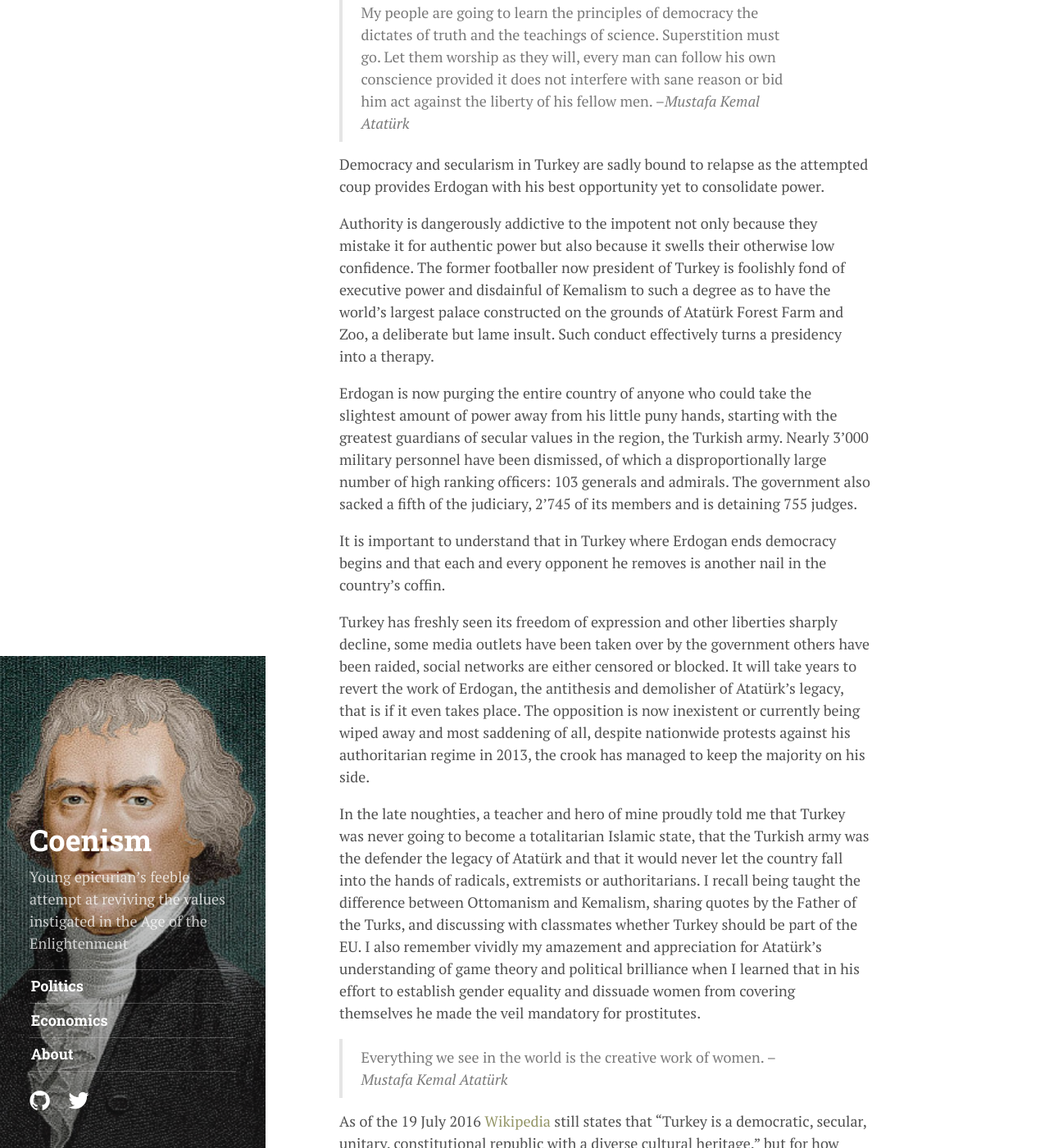
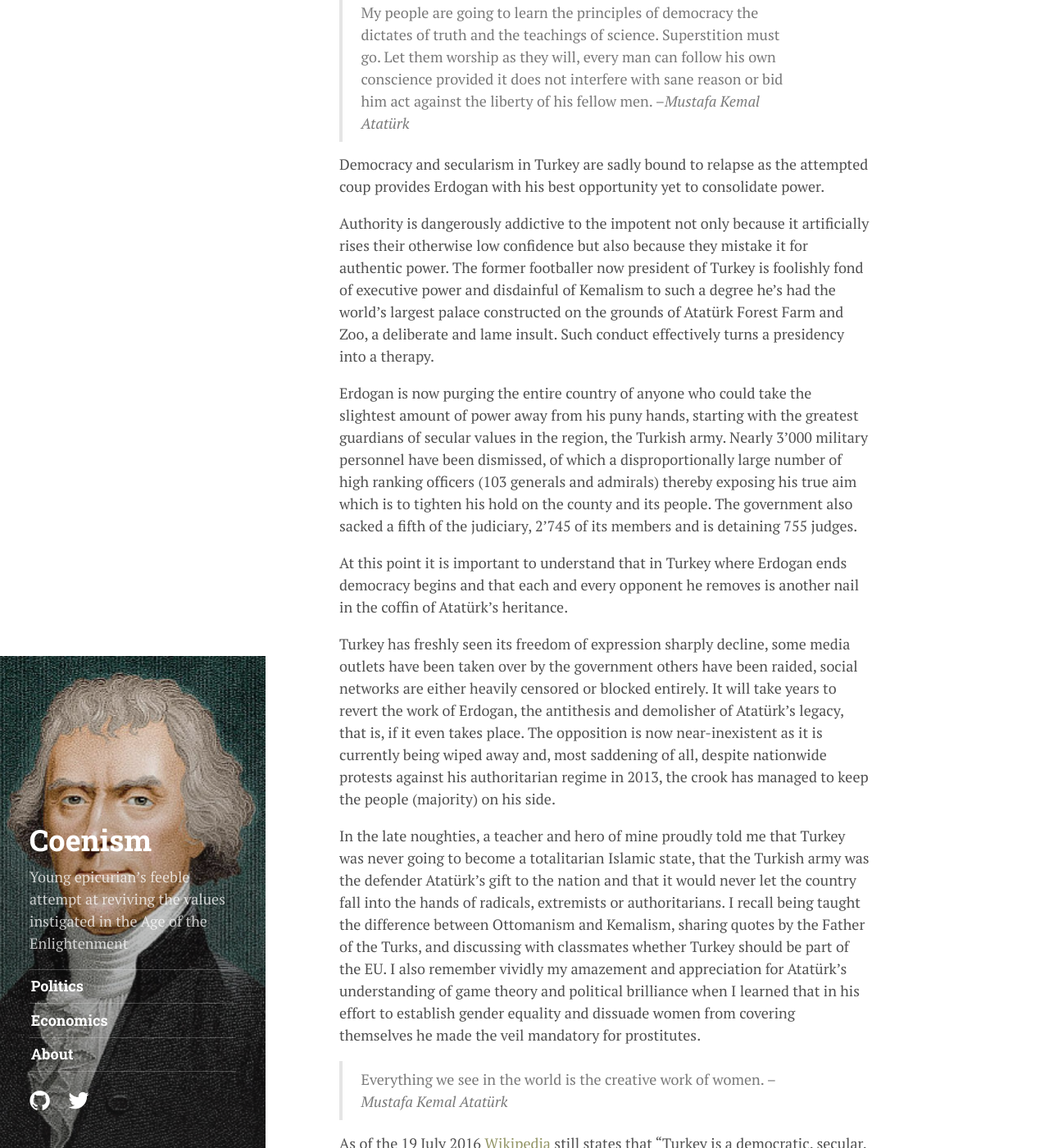
Before and after one commit to tomucker/tomucker.github.io, a Jekyll site: the page built from _posts/2016-07-19-dictaturk.md, in a window 1280 px wide and 1400 px high, scrolled down 207 px. Shown: the whole window at 82% size. Built offline with Jekyll 4.4.1, drawn with Linux system fonts in a browser that asks for light colours; nearby versions of some CDN libraries; some web fonts are replaced.

Commit message:
p 2 corrections

```diff
--- a/_posts/2016-07-19-dictaturk.md
+++ b/_posts/2016-07-19-dictaturk.md
@@ -8,15 +8,15 @@ tags: [politics]
 
 Democracy and secularism in Turkey are sadly bound to relapse as the attempted coup provides Erdogan with his best opportunity yet to consolidate power.
 
-Authority is dangerously addictive to the impotent not only because they mistake it for authentic power but also because it swells their otherwise low confidence. The former footballer now president of Turkey is foolishly fond of executive power and disdainful of Kemalism to such a degree as to have the world's largest palace constructed on the grounds of Atatürk Forest Farm and Zoo, a deliberate but lame insult. Such conduct effectively turns a presidency into a therapy.
+Authority is dangerously addictive to the impotent not only because it artificially rises their otherwise low confidence but also because they mistake it for authentic power. The former footballer now president of Turkey is foolishly fond of executive power and disdainful of Kemalism to such a degree he's had the world's largest palace constructed on the grounds of Atatürk Forest Farm and Zoo, a deliberate and lame insult. Such conduct effectively turns a presidency into a therapy.
 
-Erdogan is now purging the entire country of anyone who could take the slightest amount of power away from his little puny hands, starting with the greatest guardians of secular values in the region, the Turkish army. Nearly 3'000 military personnel have been dismissed, of which a disproportionally large number of high ranking officers: 103 generals and admirals. The government also sacked a fifth of the judiciary, 2'745 of its members and is detaining 755 judges.
+Erdogan is now purging the entire country of anyone who could take the slightest amount of power away from his puny hands, starting with the greatest guardians of secular values in the region, the Turkish army. Nearly 3'000 military personnel have been dismissed, of which a disproportionally large number of high ranking officers (103 generals and admirals) thereby exposing his true aim which is to tighten his hold on the county and its people. The government also sacked a fifth of the judiciary, 2'745 of its members and is detaining 755 judges.
 
-It is important to understand that in Turkey where Erdogan ends democracy begins and that each and every opponent he removes is another nail in the country's coffin.
+At this point it is important to understand that in Turkey where Erdogan ends democracy begins and that each and every opponent he removes is another nail in the coffin of Atatürk's heritance.
 
-Turkey has freshly seen its freedom of expression and other liberties sharply decline, some media outlets have been taken over by the government others have been raided, social networks are either censored or blocked. It will take years to revert the work of Erdogan, the antithesis and demolisher of Atatürk's legacy, that is if it even takes place. The opposition is now inexistent or currently being wiped away and most saddening of all, despite nationwide protests against his authoritarian regime in 2013, the crook has managed to keep the majority on his side.
+Turkey has freshly seen its freedom of expression sharply decline, some media outlets have been taken over by the government others have been raided, social networks are either heavily censored or blocked entirely. It will take years to revert the work of Erdogan, the antithesis and demolisher of Atatürk's legacy, that is, if it even takes place. The opposition is now near-inexistent as it is currently being wiped away and, most saddening of all, despite nationwide protests against his authoritarian regime in 2013, the crook has managed to keep the people (majority) on his side.
 
-In the late noughties, a teacher and hero of mine proudly told me that Turkey was never going to become a totalitarian Islamic state, that the Turkish army was the defender the legacy of Atatürk and that it would never let the country fall into the hands of radicals, extremists or authoritarians. I recall being taught the difference between Ottomanism and Kemalism, sharing quotes by the Father of the Turks, and discussing with classmates whether Turkey should be part of the EU. I also remember vividly my amazement and appreciation for Atatürk's understanding of game theory and political brilliance when I learned that in his effort to establish gender equality and dissuade women from covering themselves he made the veil mandatory for prostitutes.
+In the late noughties, a teacher and hero of mine proudly told me that Turkey was never going to become a totalitarian Islamic state, that the Turkish army was the defender Atatürk's gift to the nation and that it would never let the country fall into the hands of radicals, extremists or authoritarians. I recall being taught the difference between Ottomanism and Kemalism, sharing quotes by the Father of the Turks, and discussing with classmates whether Turkey should be part of the EU. I also remember vividly my amazement and appreciation for Atatürk's understanding of game theory and political brilliance when I learned that in his effort to establish gender equality and dissuade women from covering themselves he made the veil mandatory for prostitutes.
 
 > Everything we see in the world is the creative work of women.
 > --<cite>Mustafa Kemal Atatürk</cite>
```
